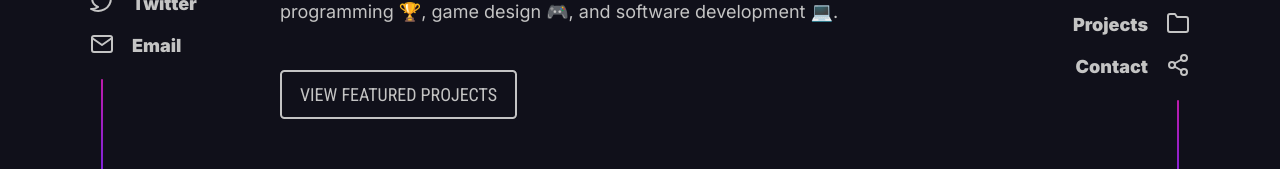
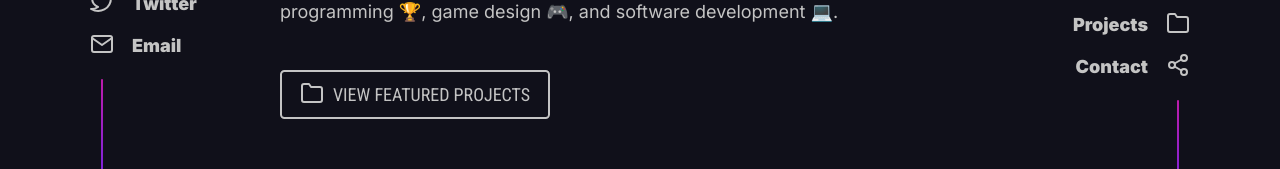
Before and after one commit to grahamcracker1234/portfolio-site, a Next.js app: page / in a window 1280 px wide. Shown: the part 419-588 px from the top of the page. Built offline with nearby package versions, Linux system fonts and the light colour scheme.

Commit message:
feat: added button icons

```diff
--- a/components/Button.js
+++ b/components/Button.js
@@ -2,10 +2,10 @@ import { Roboto_Condensed } from '@next/font/google';
 const roboto = Roboto_Condensed({ subsets: ['latin'], weight: '400' });
 import Link from 'next/link';
 
-export default function Button({ children, href, ...props }) {
+export default function Button({ children, className, href, ...props }) {
   return (
     <a href={href} {...props}>
-      <button className={`${roboto.className} hover:text-white text-gray uppercase border-2 rounded mr-auto py-2 px-4 mb-10`}>{children}</button>
+      <button className={`${className} ${roboto.className} hover:text-white text-gray uppercase border-2 rounded mr-auto py-2 px-4 mb-10`}>{children}</button>
     </a>
   );
 }
--- a/components/Header.js
+++ b/components/Header.js
@@ -14,7 +14,10 @@ export default function Header() {
         <h2 className="text-gray font-bold lg:text-4xl sm:text-xl text-lg lg:mb-4 mb-2">Developer. Designer. Student.</h2>
         <hr className={`${utilsStyles.gradient} h-[0.1rem] lg:max-w-lg sm:max-w-md max-w-xs w-full mb-7 rounded`}/>
         <p className="text-gray lg:max-w-xl sm:max-w-lg max-w-md mb-10">A {getAge("2001/09/09")}-year-old developer who is passionate about competitive programming 🏆, game design 🎮, and software development 💻.</p>
-        <Button href="#projects">View Featured Projects</Button>
+        <Button href="#projects" className="flex flex-row gap-2">
+          <Icon.Folder/>
+          <span>View Featured Projects</span>
+        </Button>
       </div>
       <a href="#about" className="max-w-min"><Icon.ChevronDown className={`hover:text-white text-gray ${styles.arrow}`} size={48}/></a>
     </section>
--- a/components/Projects.js
+++ b/components/Projects.js
@@ -31,7 +31,10 @@ export default function Projects() {
         <Project name="Multidimensional Renderer" description="A simple computer graphics renderer to visualize any higher spatial dimension with an n-dimensional hypercube rotating about all possible degrees-of-freedom." technologies={["HTML", "CSS", "JavaScript", "Canvas", "Open-Source"]} imageSrc="/images/renderer.png" links={[{Icon: Icon.GitHub, href: "https://github.com/grahamcracker1234/multidimensional-renderer", name: "GitHub"}, {Icon: Icon.ExternalLink, href: "https://grahamcracker1234.github.io/multidimensional-renderer/", name: "Demo"}]}/>
         <Project name="ColorBlox!" description="A puzzle-esque, arcade-style game requiring high-speed pattern recognition. Try my free mobile game on the iOS App Store, featuring two different game modes each with three difficulties and a global leaderboard." technologies={["Swift", "iOS", "SpriteKit"]} imageSrc="/images/colorblox.png" links={[{Icon: Icon.ExternalLink, href: "https://apps.apple.com/us/app/colorblox/id1265656307", name: "App Store"}]} flip={true}/>
         <Project name="Portfolio Site" description="This website, which you are currently viewing, acts as a digital portfolio and an archive for all my projects. It is open sourced, so feel free to look at it on GitHub." technologies={["HTML", "CSS", "JavaScript", "React", "Next.js", "Tailwind", "Vercel", "Open-Source"]} imageSrc="/images/portfolio-site.png" links={[{Icon: Icon.GitHub, href: "https://github.com/grahamcracker1234/portfolio-site", name: "GitHub"}]}/>
-        <Button href="https://github.com/grahamcracker1234?tab=repositories" target="_blank" rel="noopener noreferrer" className="mx-auto">More Projects</Button>
+        <Button href="https://github.com/grahamcracker1234?tab=repositories" target="_blank" rel="noopener noreferrer" className="mx-auto flex flex-row gap-2">
+          <Icon.ExternalLink/>
+          <span>More Projects</span>
+        </Button>
       </div>
     </section>
   )
```
